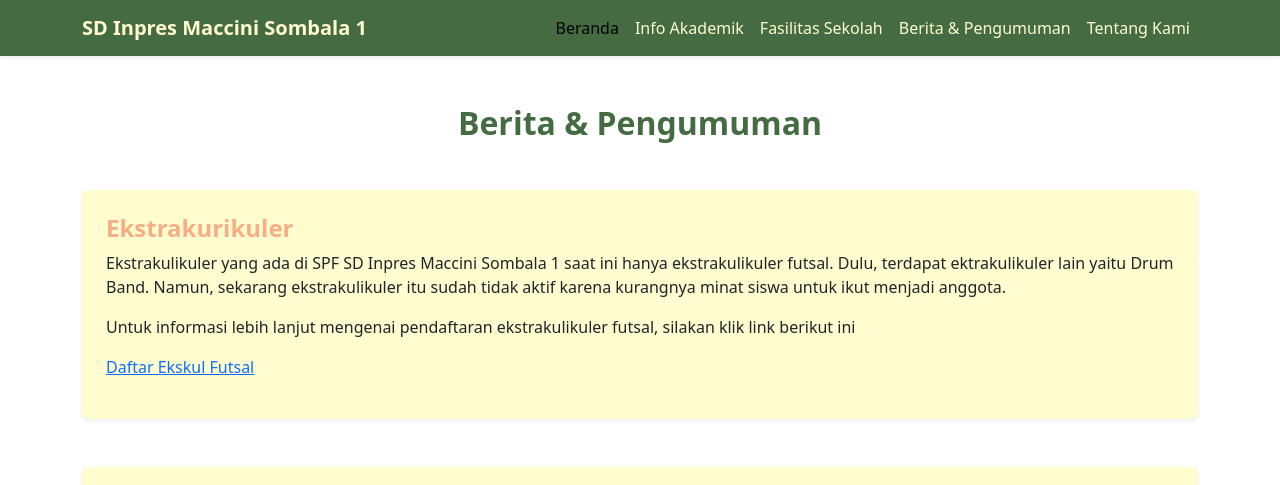
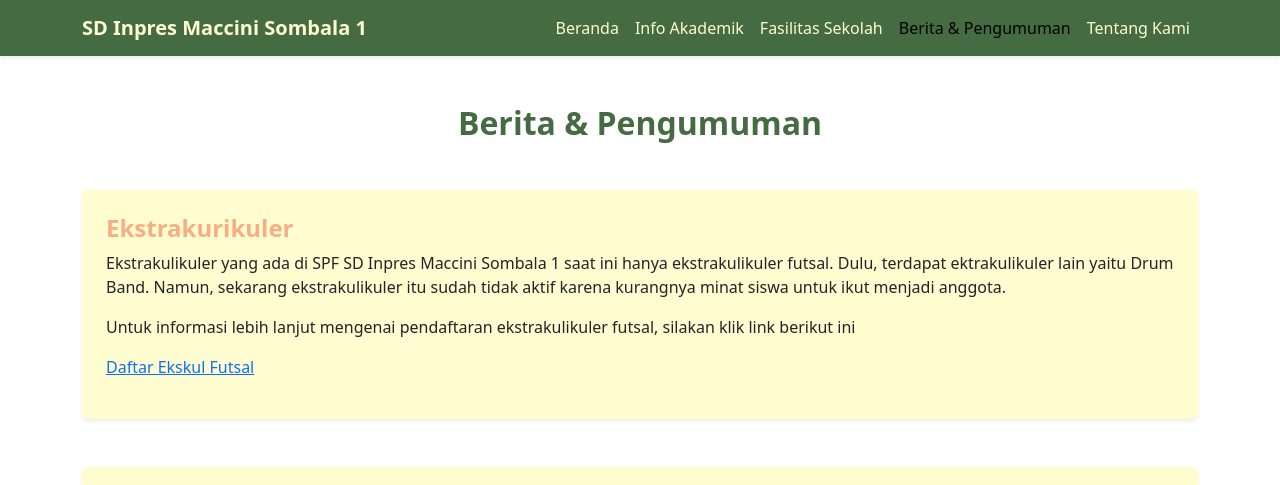
Before and after one commit to nurhidayatdev/nurhidayatdev.github.io, a plain HTML site: page pages/berita.html in a window 1280 px wide. Shown: the top 485 px of the page. Drawn offline with Linux system fonts and the light colour scheme.

Commit message:
edit nav

```diff
--- a/pages/berita.html
+++ b/pages/berita.html
@@ -53,7 +53,7 @@
                     <div class="collapse navbar-collapse" id="navbarNav">
                         <ul class="navbar-nav ms-auto">
                             <li class="nav-item">
-                                <a class="nav-link active" href="../index.html"
+                                <a class="nav-link" href="../index.html"
                                     >Beranda</a
                                 >
                             </li>
@@ -68,7 +68,7 @@
                                 >
                             </li>
                             <li class="nav-item">
-                                <a class="nav-link" href="#"
+                                <a class="nav-link active" href="#"
                                     >Berita & Pengumuman</a
                                 >
                             </li>
```
Also changed, not shown: pages/fasilitas.html (+2 -2 lines), pages/info-akademik.html (+2 -2 lines), pages/tentang-kami.html (+2 -2 lines).
